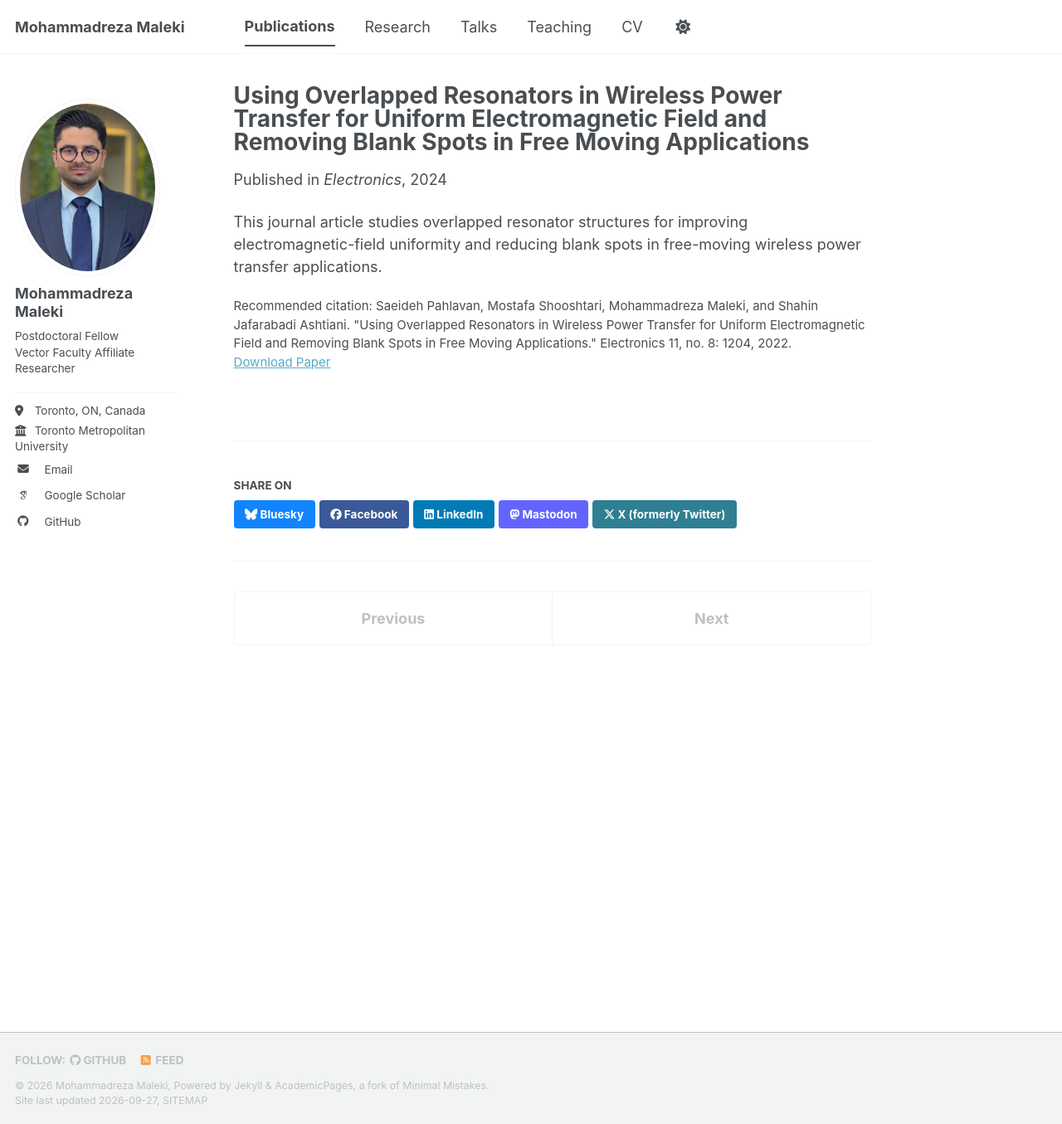
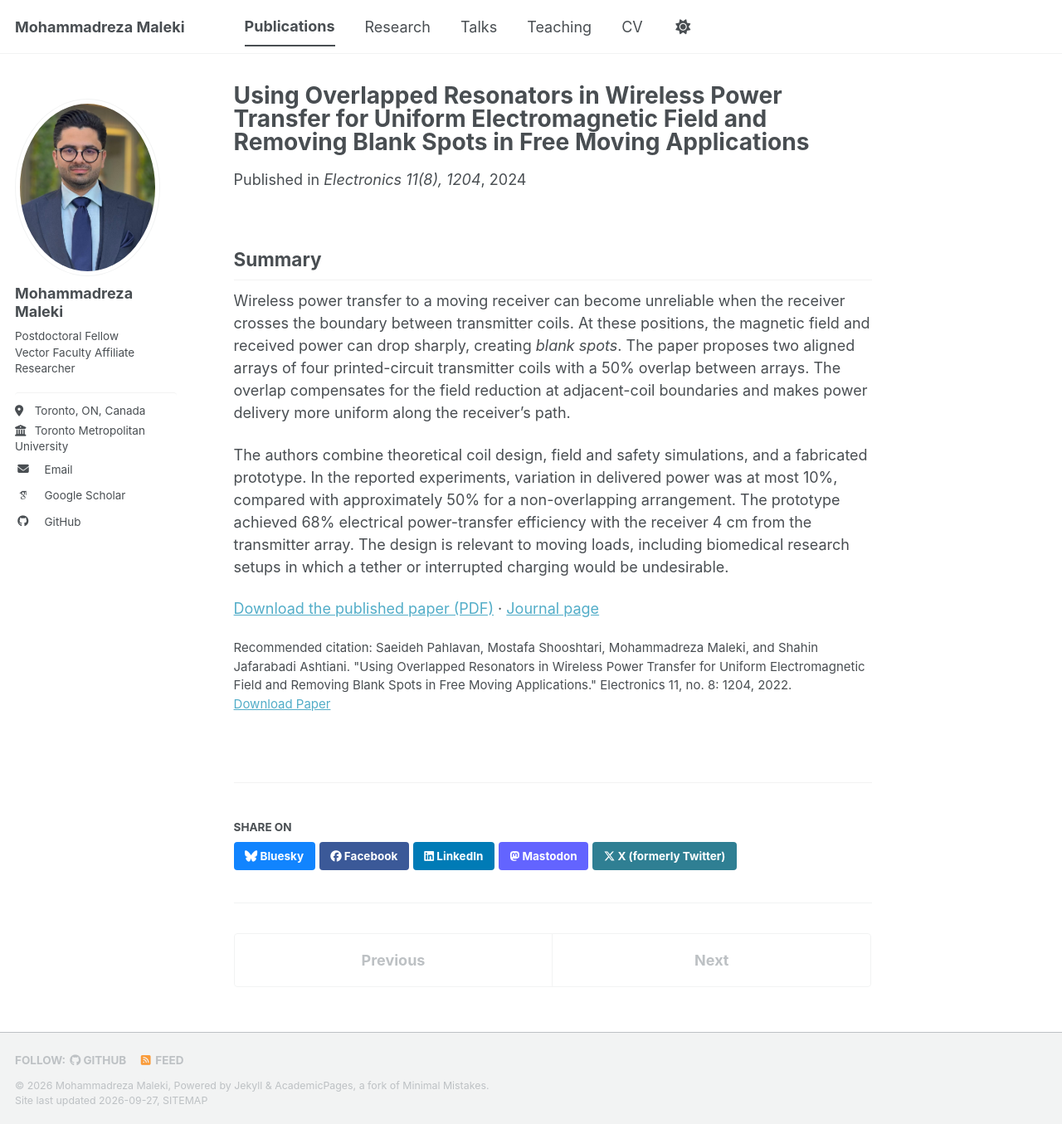
Before and after one commit to Mrezamaleki/mrezamaleki.github.io, a Jekyll site: the page built from _publications/2024-01-01-overlapped-resonators-wireless-power-transfer.md, in a window 1280 px wide and 1355 px high. Shown: the whole window at 83% size. Built offline with Jekyll 4.4.1, drawn with Linux system fonts in a browser that asks for light colours; some web fonts are replaced; a script bundle is joined from its source files by our own code; library files that are not in the unit come from our copies.

Commit message:
Add verified PDF and detailed paper summary

```diff
--- a/_publications/2024-01-01-overlapped-resonators-wireless-power-transfer.md
+++ b/_publications/2024-01-01-overlapped-resonators-wireless-power-transfer.md
@@ -3,10 +3,16 @@ title: "Using Overlapped Resonators in Wireless Power Transfer for Uniform Elect
 collection: publications
 year: 2022
 category: manuscripts
-excerpt: "A journal article on overlapped resonators for improving electromagnetic-field uniformity and reducing blank spots in free-moving wireless power transfer applications."
-venue: "Electronics"
-paperurl: "https://www.mdpi.com/2079-9292/11/8/1204"
+excerpt: "Overlapping transmitter-coil arrays reduce power gaps as a receiver moves across a wireless-power surface."
+venue: "Electronics 11(8), 1204"
+paperurl: "https://repository.tudelft.nl/file/File_4cb51d25-7350-463b-be69-351399107fd4"
 citation: 'Saeideh Pahlavan, Mostafa Shooshtari, Mohammadreza Maleki, and Shahin Jafarabadi Ashtiani. "Using Overlapped Resonators in Wireless Power Transfer for Uniform Electromagnetic Field and Removing Blank Spots in Free Moving Applications." Electronics 11, no. 8: 1204, 2022.'
 ---
 
-This journal article studies overlapped resonator structures for improving electromagnetic-field uniformity and reducing blank spots in free-moving wireless power transfer applications.
+## Summary
+
+Wireless power transfer to a moving receiver can become unreliable when the receiver crosses the boundary between transmitter coils. At these positions, the magnetic field and received power can drop sharply, creating *blank spots*. The paper proposes two aligned arrays of four printed-circuit transmitter coils with a 50% overlap between arrays. The overlap compensates for the field reduction at adjacent-coil boundaries and makes power delivery more uniform along the receiver's path.
+
+The authors combine theoretical coil design, field and safety simulations, and a fabricated prototype. In the reported experiments, variation in delivered power was at most 10%, compared with approximately 50% for a non-overlapping arrangement. The prototype achieved 68% electrical power-transfer efficiency with the receiver 4 cm from the transmitter array. The design is relevant to moving loads, including biomedical research setups in which a tether or interrupted charging would be undesirable.
+
+[Download the published paper (PDF)](https://repository.tudelft.nl/file/File_4cb51d25-7350-463b-be69-351399107fd4) · [Journal page](https://doi.org/10.3390/electronics11081204)
```
